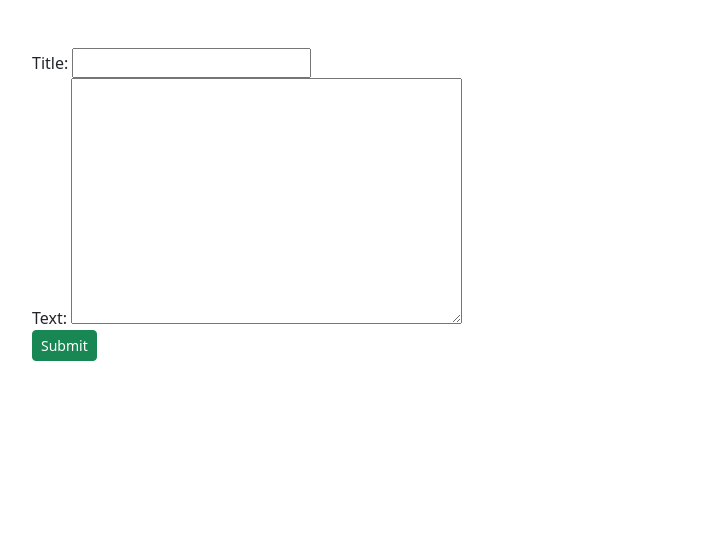
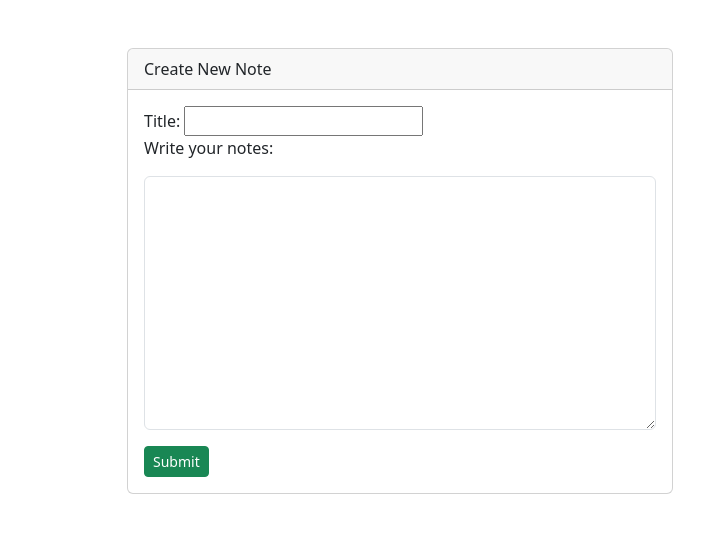
Before and after one commit to POSTI-25/DjangoNotesApp, a Django app: page /smart/app/new in a window 1280 px wide. Shown: the top 533 px of the page, without its empty margins (240-944 px from the left). Run offline with Django 5.2, Linux system fonts and the light colour scheme.

Commit message:
styling changes to crete new note using widgests in views.py

```diff
--- /dev/null
+++ b/notesapp/app/forms.py
@@ -0,0 +1,21 @@
+from django import forms
+from .models import Notes
+
+class NotesForm(forms.ModelForm):
+    class Meta:
+        model = Notes
+        fields = ('title', 'text')
+        widgets = {
+            'title': forms.TextInput(),
+            'text': forms.Textarea(attrs={'class': 'form-control my-3'}),
+        }
+        labels = {
+            'text': 'Write your notes'
+        }
+
+
+    def clean_title(self):
+        title = self.cleaned_data[('title')]
+        if not title or not title.strip():
+            raise forms.ValidationError("Title cannot be empty.")
+        return title
--- a/notesapp/app/templates/app/notes_form.html
+++ b/notesapp/app/templates/app/notes_form.html
@@ -4,12 +4,22 @@
 {% block content %}
 
 <div class="row justify-content-center">
-    <div class="col-md-8">
-        <form action="{% url 'notes.new' %}" method="post">
-            {% csrf_token %}
-            {{ form }}
-            <button type="submit" class="btn btn-sm btn-success">Submit</button>
-        </form>
+    <div class="col-md-6">
+        <div class = "card">
+        <div class="card-header">Create New Note</div>
+        <div class="card-body">
+            <form action="{% url 'notes.new' %}" method="post">
+                {% csrf_token %}
+                {{ form }}
+                <button type="submit" class="btn btn-sm btn-success">Submit</button>
+            </form>
+            {% if form.errors %}
+            <div class="alert alert-danger">
+                {{ form.errors }}
+            </div>
+            {% endif %}
+        </div>
+
     </div>
 </div>
 
--- a/notesapp/app/views.py
+++ b/notesapp/app/views.py
@@ -1,13 +1,15 @@
 from django.shortcuts import render
 from .models import Notes
 from django.views.generic import CreateView, ListView, DetailView
+from .forms import NotesForm
 
 # Create your views here.
 
 class NotesCreateView(CreateView):
     model = Notes
-    fields = ['title' , 'text']
+    # fields = ['title' , 'text']
     success_url = '/smart/app/'
+    form_class = NotesForm
 
 class NotesListView(ListView):
     model = Notes
```
Also changed, not shown: notesapp/db.sqlite3.
